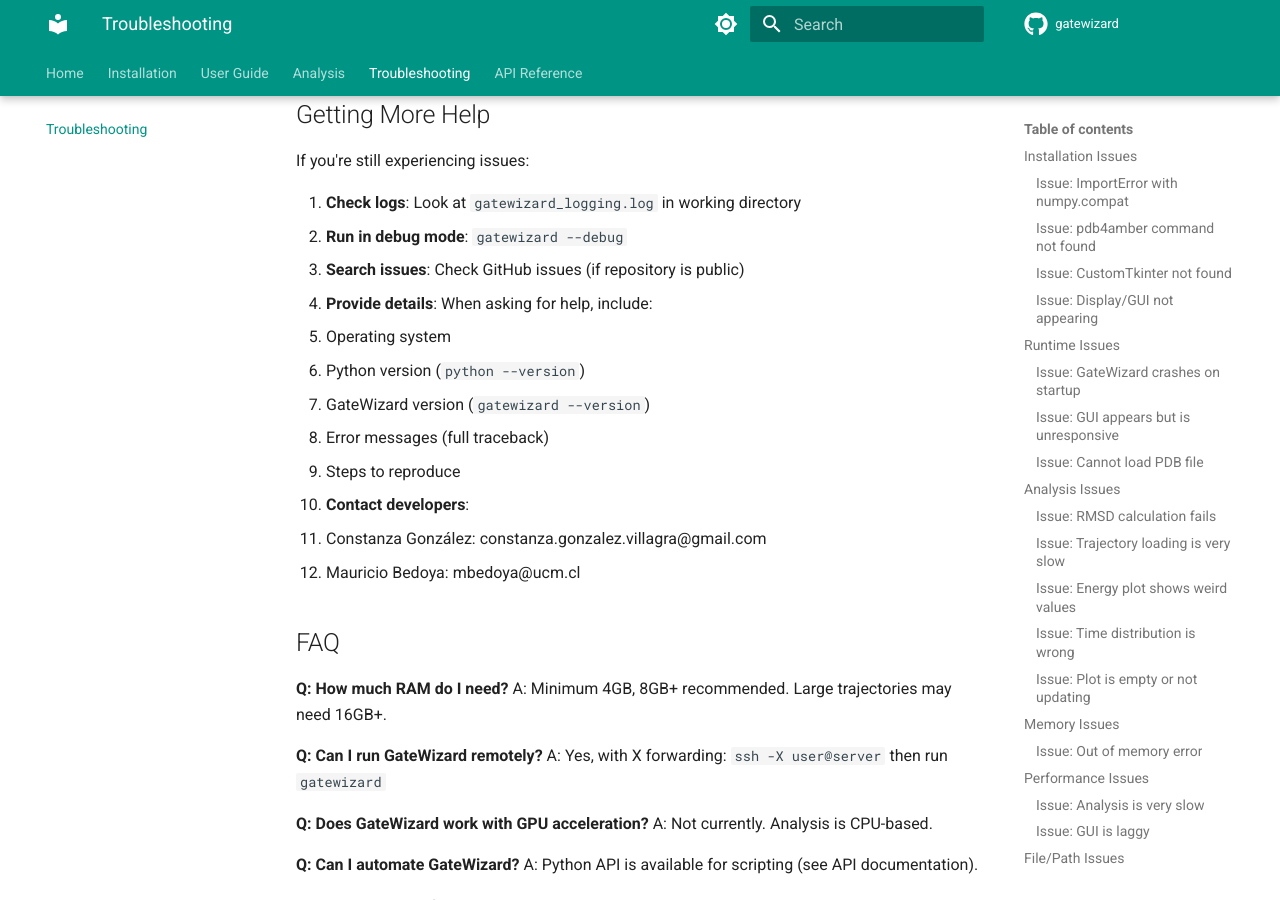
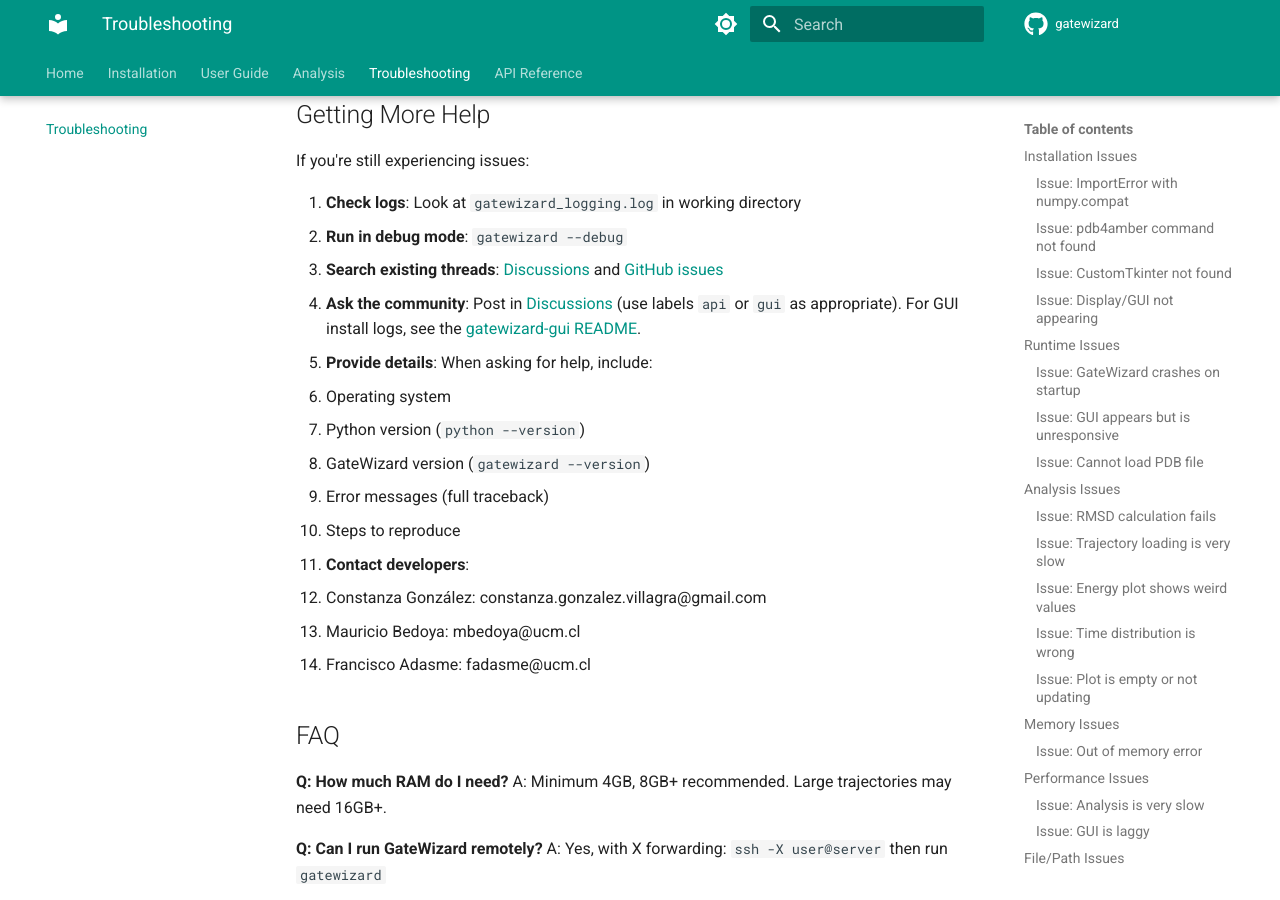
Before and after one commit to maurobedoya/gatewizard, an MkDocs documentation site: the page built from docs/troubleshooting.md, in a window 1280 px wide and 900 px high, scrolled down 8609 px. Built offline with MkDocs 1.6.1 and Material for MkDocs 9.7.7, drawn with Linux system fonts in a browser that asks for light colours; comment, search, counter and statistics services are not loaded; the version menu is left out.

Commit message:
Add issue templates and update user guidance
Add GitHub issue templates (bug_report, documentation, feature_request) and a config file with contact links to Discussions, docs, and the GUI repo.

```diff
--- a/docs/troubleshooting.md
+++ b/docs/troubleshooting.md
@@ -433,17 +433,19 @@ If you're still experiencing issues:
 
 1. **Check logs**: Look at `gatewizard_logging.log` in working directory
 2. **Run in debug mode**: `gatewizard --debug`
-3. **Search issues**: Check GitHub issues (if repository is public)
-4. **Provide details**: When asking for help, include:
+3. **Search existing threads**: [Discussions](https://github.com/maurobedoya/gatewizard/discussions) and [GitHub issues](https://github.com/maurobedoya/gatewizard/issues)
+4. **Ask the community**: Post in [Discussions](https://github.com/maurobedoya/gatewizard/discussions) (use labels `api` or `gui` as appropriate). For GUI install logs, see the [gatewizard-gui README](https://github.com/franciscoadasme/gatewizard-gui#install).
+5. **Provide details**: When asking for help, include:
    - Operating system
    - Python version (`python --version`)
    - GateWizard version (`gatewizard --version`)
    - Error messages (full traceback)
    - Steps to reproduce
 
-5. **Contact developers**:
+6. **Contact developers**:
    - Constanza González: constanza.gonzalez.villagra@gmail.com
    - Mauricio Bedoya: mbedoya@ucm.cl
+   - Francisco Adasme: fadasme@ucm.cl
 
 ## FAQ
 
```
Also changed, not shown: docs/api/index.md (+2 -1 lines), docs/index.md (+2 -1 lines), 4 other files.
